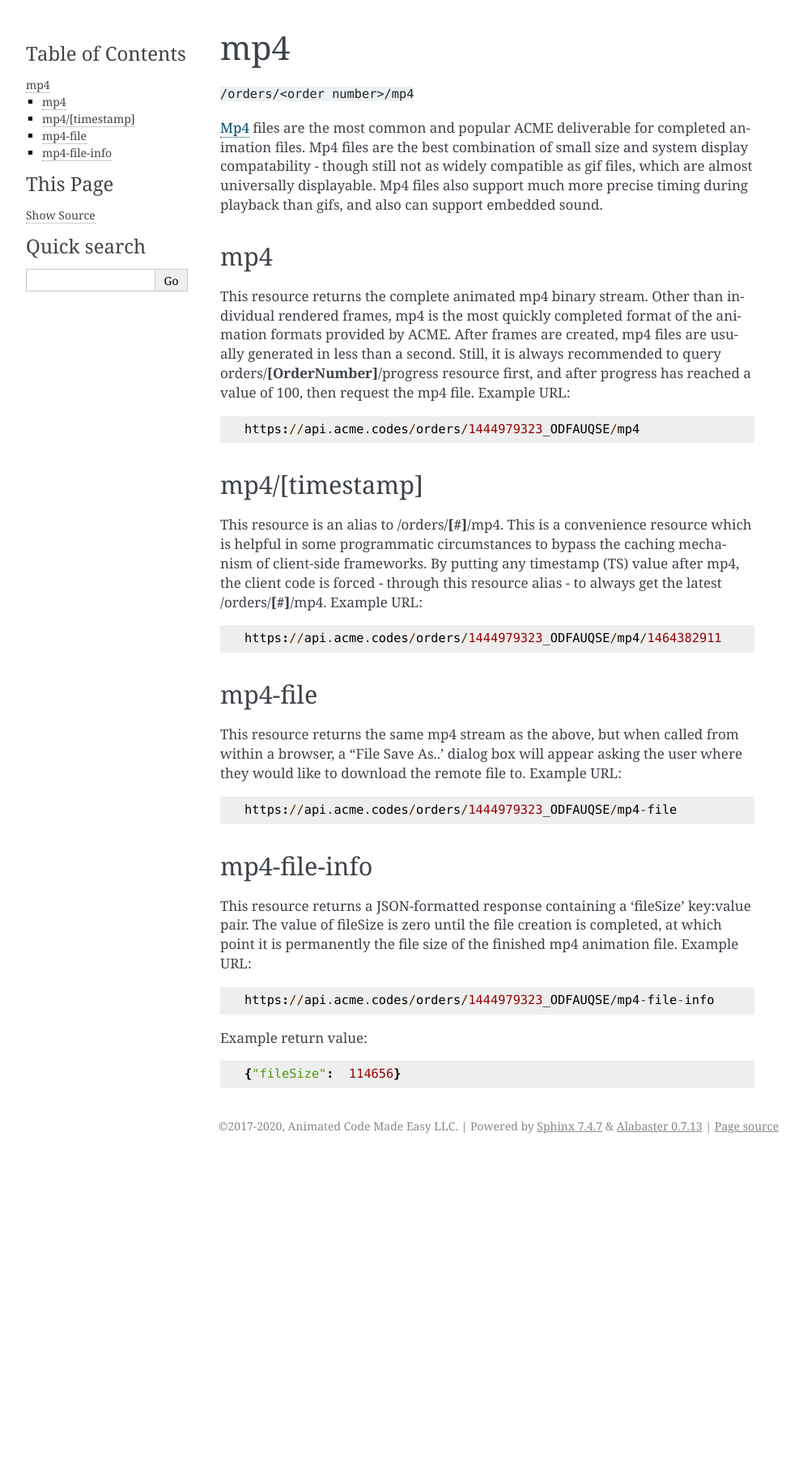
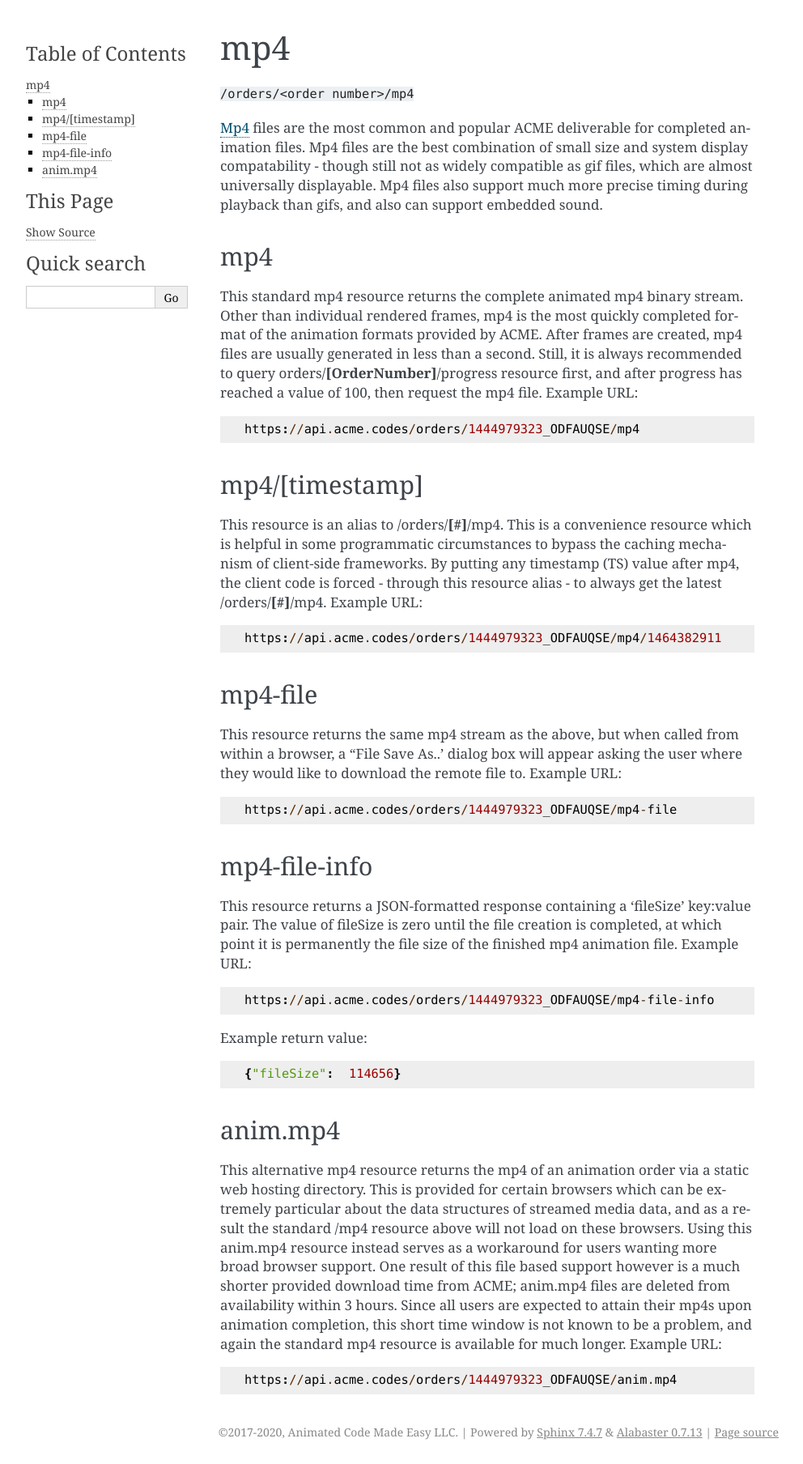
Before and after one commit to pcmillerAcme/docs, a Sphinx documentation site: the page built from source/mp4.rst, in a window 1280 px wide. Shown: the whole page at 81% size, without its empty margins (148-1140 px from the left). Built offline with Sphinx 7.4.7, drawn with Linux system fonts in a browser that asks for light colours; before the commit the page ends 1430 px from its top, so only the background shows below that.

Commit message:
Added anim.mp4 resource information.

```diff
--- a/source/mp4.rst
+++ b/source/mp4.rst
@@ -13,7 +13,7 @@ mp4
 mp4
 """
 
-This resource returns the complete animated mp4 binary stream. Other than individual rendered frames, mp4 is the most quickly completed format of the animation formats provided by ACME. After frames are created, mp4 files are usually generated in less than a second. Still, it is always recommended to query orders/**[OrderNumber]**/progress resource first, and after progress has reached a value of 100, then request the mp4 file. Example URL:
+This standard mp4 resource returns the complete animated mp4 binary stream. Other than individual rendered frames, mp4 is the most quickly completed format of the animation formats provided by ACME. After frames are created, mp4 files are usually generated in less than a second. Still, it is always recommended to query orders/**[OrderNumber]**/progress resource first, and after progress has reached a value of 100, then request the mp4 file. Example URL:
 ::
 
     https://api.acme.codes/orders/1444979323_ODFAUQSE/mp4
@@ -46,3 +46,11 @@ Example return value:
 ::
 
     {"fileSize":  114656}
+
+anim.mp4
+""""""""
+
+This alternative mp4 resource returns the mp4 of an animation order via a static web hosting directory. This is provided for certain browsers which can be extremely particular about the data structures of streamed media data, and as a result the standard /mp4 resource above will not load on these browsers. Using this anim.mp4 resource instead serves as a workaround for users wanting more broad browser support. One result of this file based support however is a much shorter provided download time from ACME; anim.mp4 files are deleted from availability within 3 hours. Since all users are expected to attain their mp4s upon animation completion, this short time window is not known to be a problem, and again the standard mp4 resource is available for much longer. Example URL:
+::
+
+    https://api.acme.codes/orders/1444979323_ODFAUQSE/anim.mp4
```
